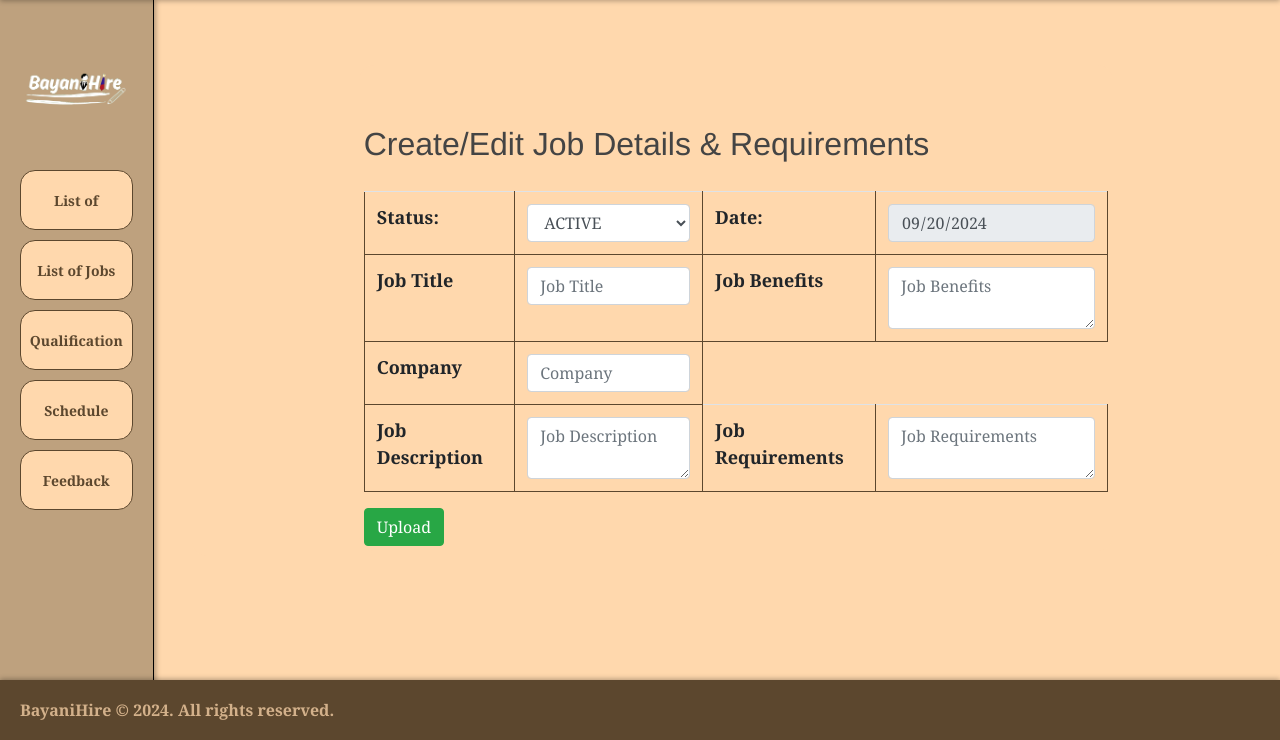
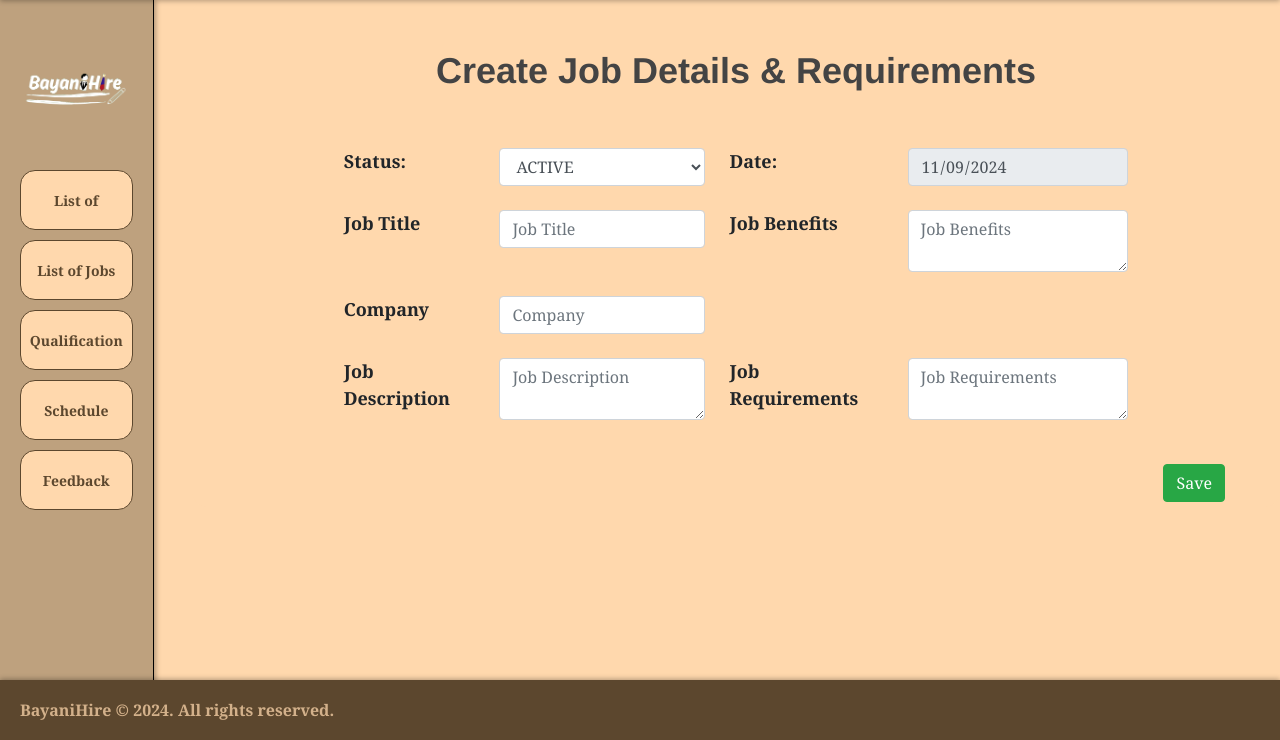
Before and after one commit to BayaniHire/WebApplication, a Django app: page /create_job_details/ in a window 1280 px wide. Shown: the part 60-800 px from the top of the page. Run offline with Django 5.2, Linux system fonts and the light colour scheme; some libraries are stand-ins or nearby versions.

Commit message:
Add files via upload

```diff
--- a/users_app/templates/AdminView_2_2_CreateJobDetails.html
+++ b/users_app/templates/AdminView_2_2_CreateJobDetails.html
@@ -3,13 +3,13 @@
 {% block title %}BayaniHire Admin Center{% endblock %}
 
 {% block content %}
-<div class="main-content" style="padding-top: 60px;">  <!-- Main content area with padding to avoid header overlap -->
-
-    <h2>Create/Edit Job Details & Requirements</h2>
+<div class="main-content container" style="padding: 0; margin: 0; text-align: center; display: flex; flex-direction: column; align-items: center;"></div>
+    <h2 class="font-weight-bold my-4" style="font-size: 36px; text-align: center;">Create Job Details & Requirements</h2>
 
     <form action="{% url 'admin_creatingjob' %}" method="post" style="font-family: Georgia; font-size: 18px; font-weight: bold;">
         {% csrf_token %}
-        <table class="table">
+        <div class="table-responsive">
+            <table class="table table-borderless mx-auto w-75" style="border-collapse: collapse;">
                 <tr>
                     <td><strong>Status:</strong></td>
                     <td>
@@ -19,7 +19,7 @@
                         </select>
                     </td>
                     <td><strong>Date:</strong></td>
-                <td><input type="date" name="date" value="2024-09-20" class="form-control" readonly></td>
+                    <td><input type="date" name="date" value="{{ today_date }}" class="form-control" readonly></td>
                 </tr>
                 <tr>
                     <td><strong>Job Title</strong></td>
@@ -38,7 +38,10 @@
                     <td><textarea name="job_requirements" placeholder="Job Requirements" class="form-control" required></textarea></td>
                 </tr>
             </table>
-        <button type="submit" class="btn btn-success">Upload</button>
+        </div>
+        <div class="d-flex justify-content-end mt-3" style="margin-right: 50px;">  <!-- Added margin to the right -->
+            <button type="submit" class="btn btn-success" style="margin-left: auto;">Save</button>  <!-- Ensure button aligns to the right -->
+        </div>
     </form>
 
 </div>
--- a/users_app/templates/AdminView_2_ListofJobs.html
+++ b/users_app/templates/AdminView_2_ListofJobs.html
@@ -3,8 +3,8 @@
 {% block title %}BayaniHire Admin Center{% endblock %}
 
 {% block content %}
-<div class="main-content" style="padding: 0; margin: 0; text-align: center; display: flex; flex-direction: column; align-items: center; gap: 0;">
-    <h2 style="font-size: 36px; font-weight: bold;">List of All Jobs</h2>
+<div class="main-content" style="padding: 0; margin: 0; text-align: center; display: flex; flex-direction: column; align-items: center; gap: 0;"></div>
+    <h2 style="font-size: 36px; font-weight: bold; text-align: center;">List of All Jobs</h2>
     <p style="font-size: 14px; font-weight: bold;">
         Welcome to List of Jobs, where the System Admin can manage all the jobs deployed in the webapp.
     </p>
```
Also changed, not shown: users_app/templates/AdminView_1_Homepage_ListofApplicants.html (+4 -3 lines), users_app/templates/AdminView_2_1_EditJobDetails.html (+8 -5 lines). Lines whose indentation alone changed are shown as unchanged.
